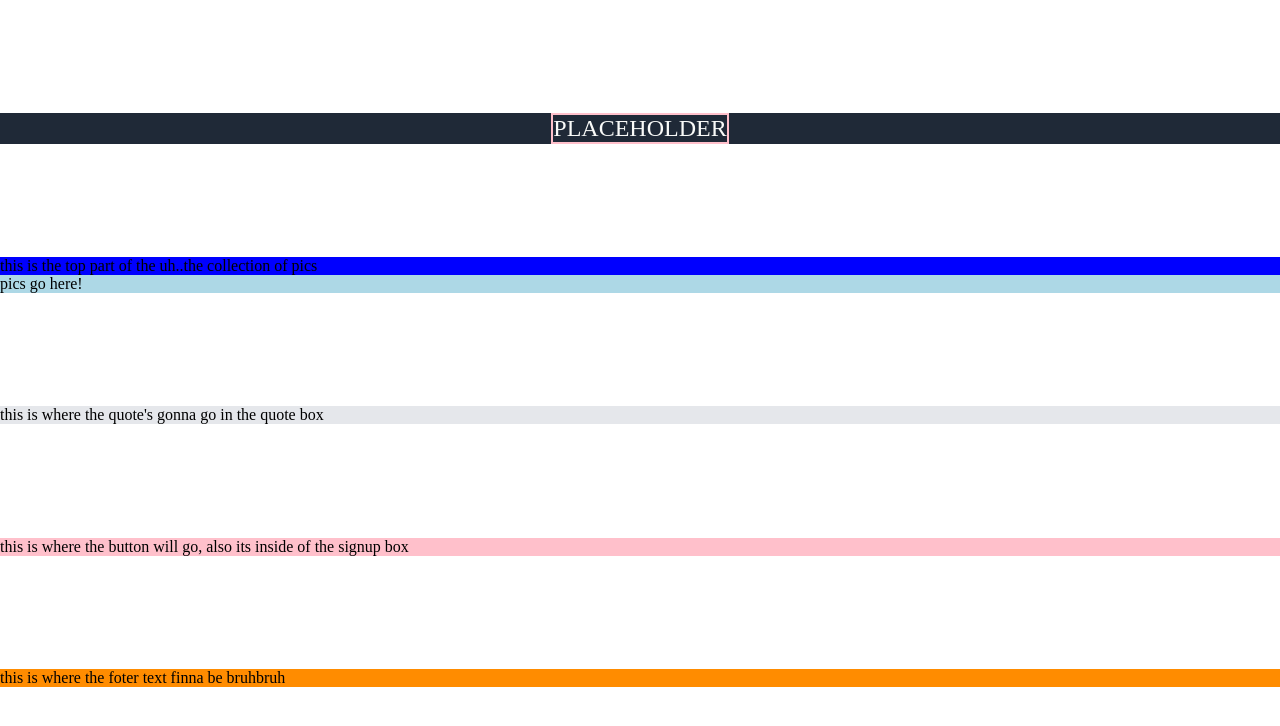
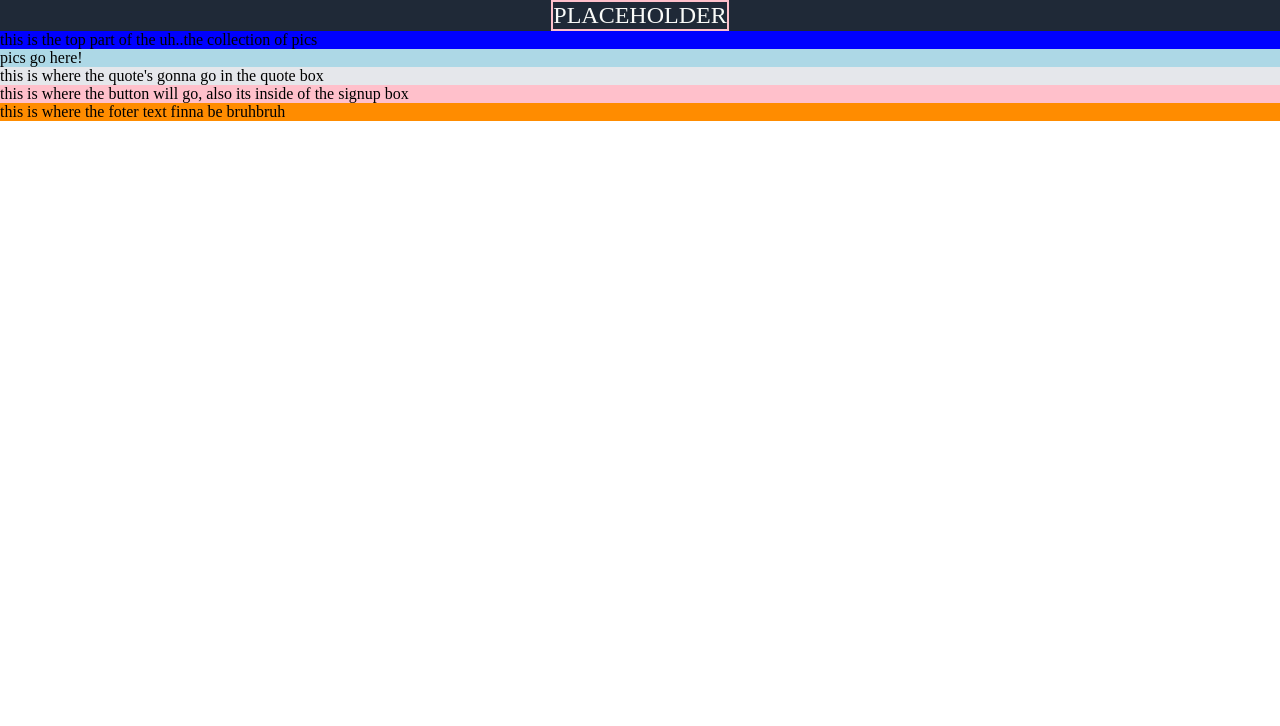
Before and after one commit to pergeprosus/landing-page, a plain HTML site: page index.html in a window 1280 px wide. Drawn offline with Linux system fonts and the light colour scheme.

Commit message:
Add flex: 1 to body in styles.css

```diff
--- a/style.css
+++ b/style.css
@@ -2,8 +2,8 @@ body {
  display: flex;
  margin: 0;
  flex-direction:column;
- justify-content: space-evenly;
  min-height: 100vh;
+ flex: 1;
 }
 
 
```
